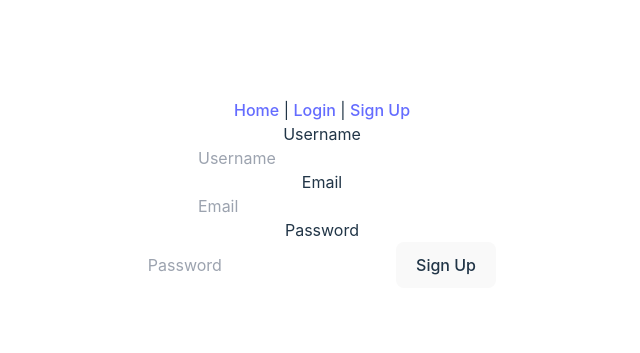
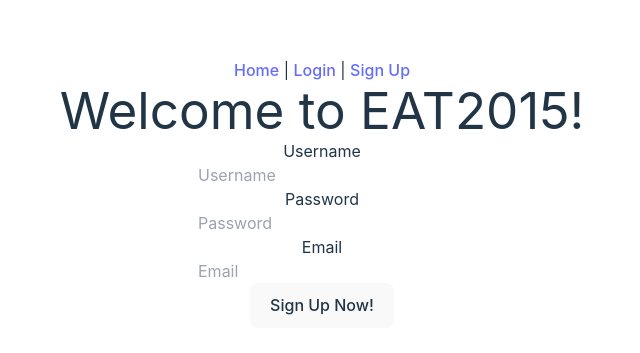
Before and after one commit to zexianchoo/FlightWebsite, a React (Vite) app in the folder EAT2015/frontend/: page /SignUp in a window 1280 px wide. Shown: the part 207-560 px from the top of the page, without its empty margins (318-958 px from the left). Built offline with nearby package versions, Linux system fonts and the light colour scheme.

Commit message:
added tailwind

```diff
--- a/EAT2015/frontend/src/pages/Home.jsx
+++ b/EAT2015/frontend/src/pages/Home.jsx
@@ -13,8 +13,9 @@ export const Home = () => {
   };
 
   return (
-    <main>
-      <h1>Search for Flight Data in 2015</h1>
+    <main className='sm:relative flex-col h-screen'>
+      <h1 className='py-20'>Search for Flight Data in 2015</h1>
+      <div className='flex-col space-y-4 items-center h-full text-center'>
         <div style={{ display: 'flex', justifyContent: 'center', marginBottom: '10px' }}>
           <div>
             <label htmlFor="start-date">Start Date:</label>
@@ -65,6 +66,7 @@ export const Home = () => {
         <div style={{ display: 'flex', justifyContent: 'center' }}>
           <button onClick={handleSearch}>Search</button>
         </div>
+      </div>
     </main>
   );
 }
--- a/EAT2015/frontend/src/pages/Login.jsx
+++ b/EAT2015/frontend/src/pages/Login.jsx
@@ -28,8 +28,14 @@ function Login() {
     }
 
     return (
-        <form onSubmit={submit}>
-          <p>Username</p>
+
+      <main className='sm:relative flex-col h-screen'>
+      <h1 className='py-20'>Welcome to EAT2015!</h1>
+      <div className='flex-col space-y-4 items-center h-full text-center '>
+      <form className="flex-col space-y-8 border-2 border-indigo-500/100 justify-center items-center" onSubmit={submit}>
+        <div className="flex align-middle justify-center items-center space-x-20 m-7">
+          <div>
+            <p className="text-2xl">Username</p>
               <input
                   type="text"
                   placeholder="Username"
@@ -38,7 +44,9 @@ function Login() {
                   value={username}
                   onChange={onChange}
                 />
-            <p>Password</p>
+          </div>
+          <div>
+            <p className="text-2xl">Password</p>
               <input
                   type="password"
                   placeholder="Password"
@@ -47,10 +55,19 @@ function Login() {
                   value={password}
                   onChange={onChange}
                 />
-            <button type="submit">
+          </div>
+
+        </div>
+
+        <button className="text-xl pb-5" type="submit">
                 Login
         </button>
         </form>
+      </div>
+    </main>
+
+
+
       )
 }
 
--- a/EAT2015/frontend/src/pages/SignUp.jsx
+++ b/EAT2015/frontend/src/pages/SignUp.jsx
@@ -29,8 +29,14 @@ function SignUp() {
     }
 
     return (
-        <form onSubmit={submit}>
-          <p>Username</p>
+
+      <main className='sm:relative flex-col h-screen'>
+      <h1 className='py-20'>Welcome to EAT2015!</h1>
+      <div className='w-full flex-col space-y-4 items-center h-full text-center '>
+      <form className="flex-col space-y-8 border-2 border-indigo-500/100 justify-center items-center" onSubmit={submit}>
+        <div className="flex-col align-middle justify-center items-center space-y-10 m-7">
+          <div>
+            <p className="text-2xl">Username</p>
               <input
                   type="text"
                   placeholder="Username"
@@ -39,7 +45,20 @@ function SignUp() {
                   value={username}
                   onChange={onChange}
                 />
-            <p>Email</p>
+          </div>
+          <div>
+            <p className="text-2xl">Password</p>
+              <input
+                  type="password"
+                  placeholder="Password"
+                  required
+                  id="password"
+                  value={password}
+                  onChange={onChange}
+                />
+          </div>
+          <div>
+              <p className="text-2xl">Email</p>
               <input
                 type="email"
                 placeholder="Email"
@@ -48,19 +67,51 @@ function SignUp() {
                 value={email}
                 onChange={onChange}
               />
-            <p>Password</p>
-          <input
-              type="password"
-              placeholder="Password"
-              required
-              id="password"
-              value={password}
-              onChange={onChange}
-            />
-            <button type="submit">
-              Sign Up
+
+          </div>
+
+        </div>
+
+        <button className="text-xl pb-5" type="submit">
+                Sign Up Now!
         </button>
         </form>
+      </div>
+    </main>
+
+
+        // <form onSubmit={submit}>
+        //   <p>Username</p>
+        //   <input
+        //       type="text"
+        //       placeholder="Username"
+        //       required
+        //       id="username"
+        //       value={username}
+        //       onChange={onChange}
+        //     />
+        //     <p>Email</p>
+        //   <input
+        //       type="email"
+        //       placeholder="Email"
+        //       required
+        //       id="email"
+        //       value={email}
+        //       onChange={onChange}
+        //     />
+        //     <p>Password</p>
+        //   <input
+        //       type="password"
+        //       placeholder="Password"
+        //       required
+        //       id="password"
+        //       value={password}
+        //       onChange={onChange}
+        //     />
+        //     <button type="submit">
+        //       Sign Up
+        //     </button>
+        // </form>
       )
 }
 
```
Lines whose indentation alone changed are shown as unchanged.
